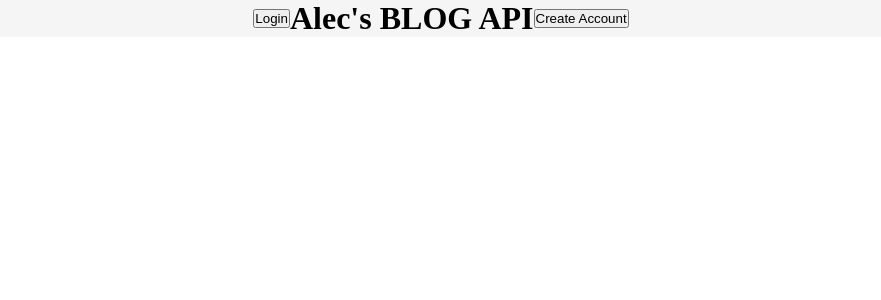
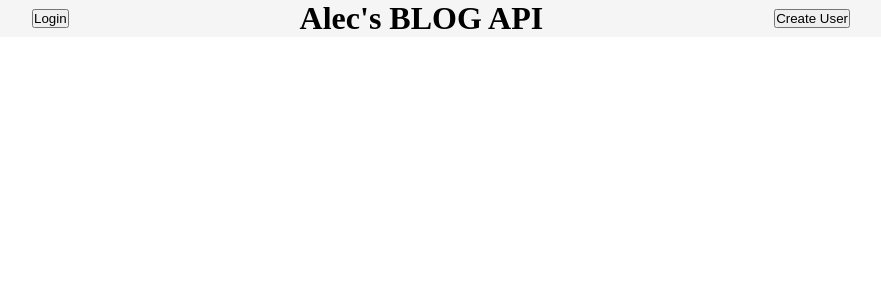
Before and after one commit to alecnissen/Blog-API, a React (Vite) app in the folder frontend/: page / in a window 1280 px wide. Shown: the top 300 px of the page, without its empty margins (199-1080 px from the left). Built offline with nearby package versions, Linux system fonts and the light colour scheme.

Commit message:
used react router to route to create user page, will now create form, authenticate users, and send data to DB for storage

```diff
--- a/frontend/package.json
+++ b/frontend/package.json
@@ -12,6 +12,7 @@
   "dependencies": {
     "react": "^18.3.1",
     "react-dom": "^18.3.1",
+    "react-router-dom": "^7.2.0",
     "sass": "^1.85.0"
   },
   "devDependencies": {
--- a/frontend/src/App.jsx
+++ b/frontend/src/App.jsx
@@ -1,11 +1,21 @@
 import Homepage from "./Homepage"
+import { BrowserRouter } from "react-router-dom";
+import { Route, Routes } from 'react-router-dom';
+import Create_User from "./Create_User";
 
 function App() {
 
 
   return (
     <>
-      <Homepage />
+    <BrowserRouter>
+      <Routes>
+        <Route path="/" element={<Homepage />} />
+        <Route path="/Create_User" element={<Create_User></Create_User>} />
+
+
+      </Routes>
+    </BrowserRouter>
     </>
   )
 }
--- /dev/null
+++ b/frontend/src/Create_User.jsx
@@ -0,0 +1,9 @@
+import React from 'react'
+
+export default function Create_User() {
+  return (
+   <>
+    <h1>Hello World</h1>
+   </>
+  )
+}
--- a/frontend/src/Homepage.jsx
+++ b/frontend/src/Homepage.jsx
@@ -1,13 +1,23 @@
 import React from 'react'
+import { NavLink } from 'react-router-dom'
+import { Route, Routes } from "react-router-dom";
+
 
 export default function Homepage() {
   return (
     <div className='homepage-content-container'>
 
     <div className='homepage-header-container'>
+      <NavLink to="/">
       <button>Login</button>
+      </NavLink>
+
       <h1>Alec&apos;s BLOG API</h1>
-      <button>Create Account</button>
+
+      <NavLink to="/Create_User">
+      <button>Create User</button>
+      </NavLink>
+
     </div>
 
 
--- a/frontend/src/Styles/homepage_styles.scss
+++ b/frontend/src/Styles/homepage_styles.scss
@@ -6,7 +6,8 @@
 
   .homepage-header-container {
     display: flex;
-    justify-content: center;
+    justify-content: space-evenly;
     align-items: center;
     background-color: #f5f5f5;
+
   }
```
Also changed, not shown: 2 other files (tests, documents, lock files or other folders).
